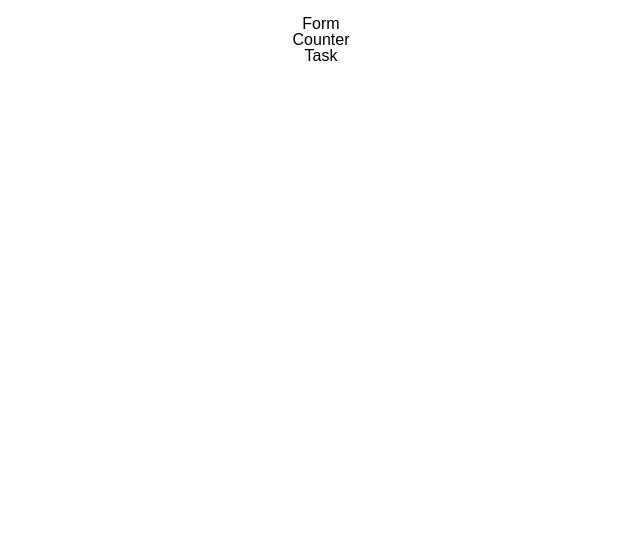
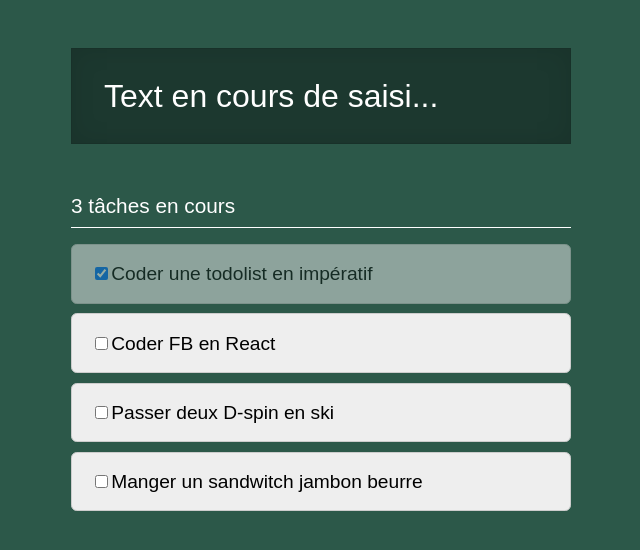
Before and after one commit to RomainBoudet/to_do_list, a React app: page / in a window 1280 px wide. Shown: the whole page, without its empty margins (319-959 px from the left). Built offline with nearby package versions, Linux system fonts and the light colour scheme.

Commit message:
use State and pass it through props

```diff
--- a/src/assets/index.html
+++ b/src/assets/index.html
@@ -4,7 +4,7 @@
         <meta charset="utf-8" />
         <meta name="viewport" content="width=device-width, initial-scale=1.0" />
         <meta http-equiv="x-ua-compatible" content="ie=edge" />
-        <title>Mon magnifique modele !</title>
+        <title>To-do list </title>
     </head>
     <body>
         <div id="root"></div>
--- a/src/components/App/index.js
+++ b/src/components/App/index.js
@@ -10,14 +10,59 @@ import Task from '../Task';
 import Counter from '../Counter';
 import Form from '../Form';
 
-// == Composant
-const App = () => (
-  <div className="app">
-    <Form />
-    <Counter />
-    <Task />
-  </div>
-);
+// == Import data
+import data from '../../data/data';
+
+class App extends React.Component {
+  state={
+    inputTask: 'Text en cours de saisi...',
+    list: data,
+  }
+
+  handleInputChange = (newValue) => {
+    console.log('user a tapé :', newValue);
+    this.setState({
+      inputTask: newValue,
+    });
+  }
+
+  handleInputSubmit = () => {
+    // je push dans data ma nouvelle data dans mon tableau d'objet
+    // avec la valeur false dans ma propriétés done !
+    console.log('Un nouvelle objet dans mes données ! ');
+  }
+
+  handlecheckTask = (task) => {
+  // je passe a true, la propriété 'done' dans mes données, pour la task en paramétre !
+    console.log(`La propriété 'done' de la tache ${task.id} doit être passé a ${!task.done} ! `);
+  }
+
+  notDoneTaskCount = () => {
+    // je calcule le nombre de tache non faîtes !
+    const taskNotDone = this.state.list.filter((item) => !item.done);
+    return taskNotDone.length;
+  }
+
+  render() {
+    const { inputTask, list } = this.state;
+    return (
+      <div className="app">
+        <Form
+          inputTask={inputTask}
+          onChange={this.handleInputChange}
+          onFormSubmit={this.handleInputSubmit}
+        />
+        <Counter taskNumber={this.notDoneTaskCount()} />
+        <Task
+          list={list}
+          key={inputTask}
+          onCheck={this.handlecheckTask}
+        />
+      </div>
+
+    );
+  }
+}
 
 // == Export
 export default App;
--- a/src/components/App/styles.scss
+++ b/src/components/App/styles.scss
@@ -1,14 +1,10 @@
+@import 'src/styles/vars';
+
+body {
+  background-color: $color-main;
+}
+
 .app {
   width: 500px;
-  margin: 1em auto;
-  text-align: center;
-
-  & img {
-    max-width: 150px;
-  }
-
-  & h1 {
-    margin: 2rem;
-  }
-
+  margin: 3em auto;
 }
--- a/src/components/Counter/index.js
+++ b/src/components/Counter/index.js
@@ -2,10 +2,10 @@ import React from 'react';
 import PropTypes from 'prop-types';
 import './style.scss';
 
-const Counter = () => (
-  <div>
-    Counter
-  </div>
+const Counter = ({ taskNumber }) => (
+  <p className="todo-counter">
+    {taskNumber} {taskNumber > 1 ? 'tâches' : 'tâche'} en cours
+  </p>
 );
 
 export default Counter;
@@ -22,9 +22,6 @@ export default Counter;
   })).isRequired,
 }; */
 
-/* Header.propTypes = {
-  title: PropTypes.string.isRequired,
-  author: PropTypes.string.isRequired,
-  thumbnail: PropTypes.string.isRequired,
-  difficulty: PropTypes.string.isRequired,
-}; */
+Counter.propTypes = {
+  taskNumber: PropTypes.number.isRequired,
+};
--- a/src/components/Counter/style.scss
+++ b/src/components/Counter/style.scss
@@ -1 +1,9 @@
 @use 'src/styles/vars';
+
+.todo-counter {
+  margin-top: 2em;
+  font-size: 1.3em;
+  color: #fff;
+  border-bottom: 1px solid #fff;
+  padding: 0.5em 0;
+}
--- a/src/components/Form/index.js
+++ b/src/components/Form/index.js
@@ -2,29 +2,27 @@ import React from 'react';
 import PropTypes from 'prop-types';
 import './style.scss';
 
-const Form = () => (
-  <div>
-    Form
-  </div>
+const Form = ({ inputTask, onChange, onFormSubmit }) => (
+  <form onSubmit={(evt) => {
+    evt.preventDefault();
+    onFormSubmit();
+  }}
+  >
+    <input
+      value={inputTask}
+      className="todo-input"
+      type="text"
+      onChange={(evt) => {
+        onChange(evt.target.value);
+      }}
+    />
+  </form>
 );
 
 export default Form;
 
-// exemple de propType : ou ingredients est un tableau d'objets passé a mon compasant
-// avec 4 clé valeurs, ou je definis le type de chaque clés !
-/* Ingredients.propTypes = {
-
-  ingredients: PropTypes.arrayOf(PropTypes.shape({
-    id: PropTypes.number.isRequired,
-    quantity: PropTypes.number.isRequired,
-    unit: PropTypes.string.isRequired,
-    name: PropTypes.string.isRequired,
-  })).isRequired,
-}; */
-
-/* Header.propTypes = {
-  title: PropTypes.string.isRequired,
-  author: PropTypes.string.isRequired,
-  thumbnail: PropTypes.string.isRequired,
-  difficulty: PropTypes.string.isRequired,
-}; */
+Form.propTypes = {
+  inputTask: PropTypes.string.isRequired,
+  onChange: PropTypes.func.isRequired,
+  onFormSubmit: PropTypes.func.isRequired,
+};
--- a/src/components/Form/style.scss
+++ b/src/components/Form/style.scss
@@ -1 +1,12 @@
 @use 'src/styles/vars';
+
+.todo-input {
+  width: 100%;
+  color: #fff;
+  font-size: 2em;
+  height: 3em;
+  background: #1c382f;
+  border: 1px solid #183129;
+  box-shadow: inset 0 0 25px rgba(0, 0, 0, 0.1);
+  padding: 1em;
+}
--- a/src/components/Task/index.js
+++ b/src/components/Task/index.js
@@ -2,29 +2,31 @@ import React from 'react';
 import PropTypes from 'prop-types';
 import './style.scss';
 
-const Task = () => (
-  <div>
-    Task
-  </div>
+const Task = ({ list, onCheck }) => (
+  <ul className="todo-list">
+    {list.map((item) => (
+      <li className={item.done ? 'todo todo--done' : 'todo'} key={item.id}>
+        <input
+          type="checkbox"
+          checked={item.done}
+          onChange={() => {
+            onCheck(item);
+          }}
+        />
+        <span className="todo-checkbox">{item.label}</span>
+      </li>
+    ))}
+
+  </ul>
 );
 
+Task.propTypes = {
+  list: PropTypes.arrayOf(PropTypes.shape({
+    id: PropTypes.number.isRequired,
+    label: PropTypes.string.isRequired,
+    done: PropTypes.bool.isRequired,
+  })).isRequired,
+  onCheck: PropTypes.func.isRequired,
+
+};
 export default Task;
-
-// exemple de propType : ou ingredients est un tableau d'objets passé a mon compasant
-// avec 4 clé valeurs, ou je definis le type de chaque clés !
-/* Ingredients.propTypes = {
-
-  ingredients: PropTypes.arrayOf(PropTypes.shape({
-    id: PropTypes.number.isRequired,
-    quantity: PropTypes.number.isRequired,
-    unit: PropTypes.string.isRequired,
-    name: PropTypes.string.isRequired,
-  })).isRequired,
-}; */
-
-/* Header.propTypes = {
-  title: PropTypes.string.isRequired,
-  author: PropTypes.string.isRequired,
-  thumbnail: PropTypes.string.isRequired,
-  difficulty: PropTypes.string.isRequired,
-}; */
--- a/src/components/Task/style.scss
+++ b/src/components/Task/style.scss
@@ -1 +1,29 @@
 @use 'src/styles/vars';
+
+.todo-list {
+  margin-top: 1em;
+}
+
+.todo {
+  background: #eee;
+  border: 1px solid #ccc;
+  border-radius: 0.3em;
+  font-size: 1.2em;
+  padding: 1em;
+  margin: 0.5em 0;
+  &--remove {
+    float: right;
+  }
+  &--done {
+    opacity: 0.5;
+  }
+  &--isFavorite {
+    background-color: #c0ffee;
+  }
+  &--text {
+    margin-left: 0.5em;
+  }
+  &--done &--text {
+    text-decoration: line-through;
+  }
+}
--- /dev/null
+++ b/src/data/data.js
@@ -0,0 +1,22 @@
+export default [
+  {
+    id: 1,
+    label: 'Coder une todolist en impératif',
+    done: true,
+  },
+  {
+    id: 13,
+    label: 'Coder FB en React',
+    done: false,
+  },
+  {
+    id: 4,
+    label: 'Passer deux D-spin en ski',
+    done: false,
+  },
+  {
+    id: 8,
+    label: 'Manger un sandwitch jambon beurre',
+    done: false,
+  },
+];
--- a/src/styles/_vars.scss
+++ b/src/styles/_vars.scss
@@ -0,0 +1,4 @@
+@use 'sass:color';
+
+$color-main: #2C5849;
+$color-dark: color.scale($color-main, $lightness: -50%);
```
